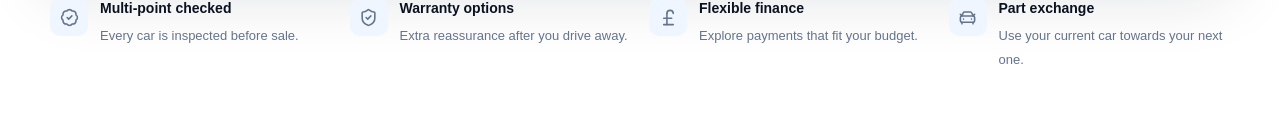
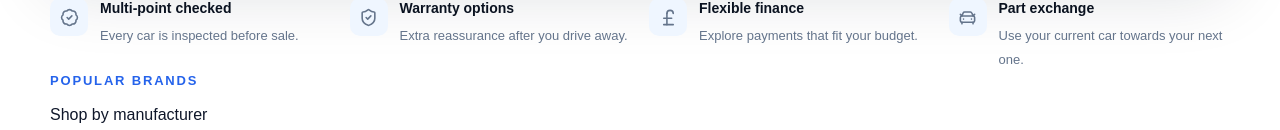
Before and after one commit to kbghumman/wild-speed-motors, a Next.js app: page / in a window 1280 px wide. Shown: the part 811-941 px from the top of the page. Built offline with nearby package versions, Linux system fonts and the light colour scheme.

Commit message:
Add popular brands to homepage

```diff
--- a/src/app/page.tsx
+++ b/src/app/page.tsx
@@ -3,6 +3,7 @@ import { BadgeCheck, CarFront, PoundSterling, ShieldCheck, Sparkles, Wrench } fr
 import Header from "@/components/Header";
 import SearchPanel from "@/components/SearchPanel";
 import CarCard from "@/components/CarCard";
+import PopularBrands from "@/components/PopularBrands";
 import { cars } from "@/data/cars";
 
 export default function HomePage() {
@@ -52,6 +53,8 @@ export default function HomePage() {
             </div>
           </div>
         </section>
+
+        <PopularBrands />
 
         <section className="section">
           <div className="container">
```
